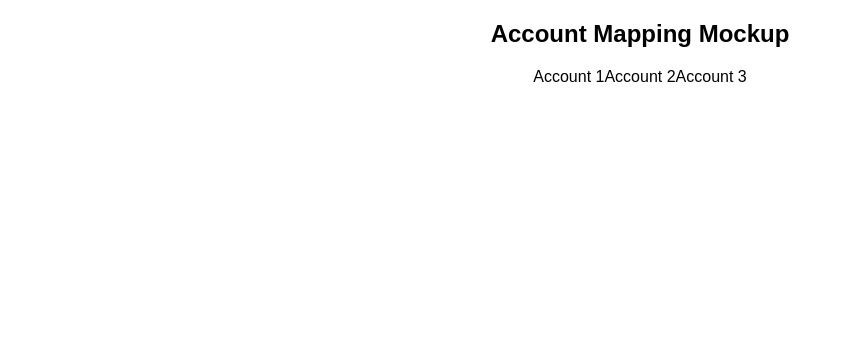
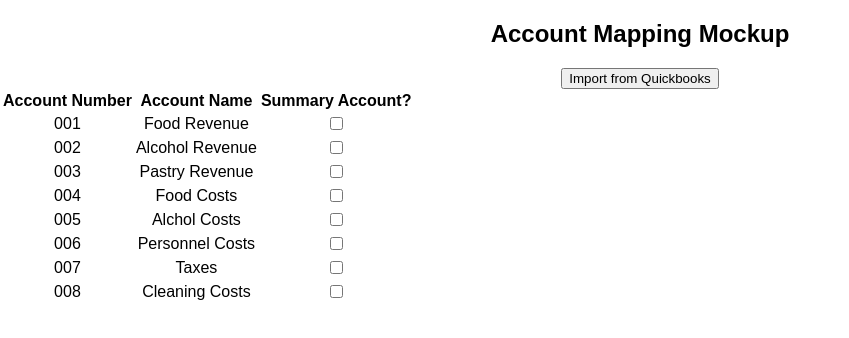
Before and after one commit to patwalls/account-mapping-react, a React (Create React App) app: page / in a window 1280 px wide. Shown: the top 338 px of the page, without its empty margins (0-849 px from the left). Built offline with nearby package versions, Linux system fonts and the light colour scheme.

Commit message:
Basic Accounts List

```diff
--- /dev/null
+++ b/src/Account.js
@@ -0,0 +1,30 @@
+import React, { Component } from 'react';
+import './App.css';
+
+class Account extends Component {
+  constructor(props) {
+    super(props);
+    this.state = {
+      summary: false
+    };
+    this.handleSummaryChange = this.handleSummaryChange.bind(this)
+  }
+  handleSummaryChange() {
+    this.setState({summary: !this.state.summary})
+  }
+  render() {
+    return (
+      <tr>
+        <td>{this.props.account[0]}</td>
+        <td>{this.props.account[1]}</td>
+        <td><input
+          type='checkbox'
+          onChange={this.handleSummaryChange}
+          checked={this.state.summary}/>
+        </td>
+      </tr>
+    );
+  }
+}
+
+export default Account;
--- a/src/AccountList.js
+++ b/src/AccountList.js
@@ -1,17 +1,38 @@
 import React, { Component } from 'react';
+import Account from './Account.js';
 import './App.css';
 
 class AccountList extends Component {
   constructor(props) {
     super(props);
     this.state = {
-      accounts: ['Account 1', 'Account 2', 'Account 3']
+      accounts: [
+        ['001','Food Revenue'],
+        ['002','Alcohol Revenue'],
+        ['003','Pastry Revenue'],
+        ['004','Food Costs'],
+        ['005','Alchol Costs'],
+        ['006','Personnel Costs'],
+        ['007','Taxes'],
+        ['008','Cleaning Costs']
+      ]
     };
   }
   render() {
     return (
-      <div> {this.state.accounts} </div>
-    );
+      <table>
+        <tr>
+          <th>Account Number</th>
+          <th>Account Name</th>
+          <th>Summary Account?</th>
+        </tr>
+        {
+          this.state.accounts.map(function(account,idx) {
+            return <Account account={account} key={idx}/>;
+          }, this)
+        }
+      </table>
+    )
   }
 }
 
--- a/src/App.js
+++ b/src/App.js
@@ -7,6 +7,7 @@ class App extends Component {
     return (
       <div className="App">
         <h2>Account Mapping Mockup</h2>
+        <button>Import from Quickbooks</button>
         <AccountList />
       </div>
     );
--- a/src/index.css
+++ b/src/index.css
@@ -3,3 +3,8 @@ body {
   padding: 0;
   font-family: sans-serif;
 }
+
+.account {
+  display: flex;
+
+}
```
